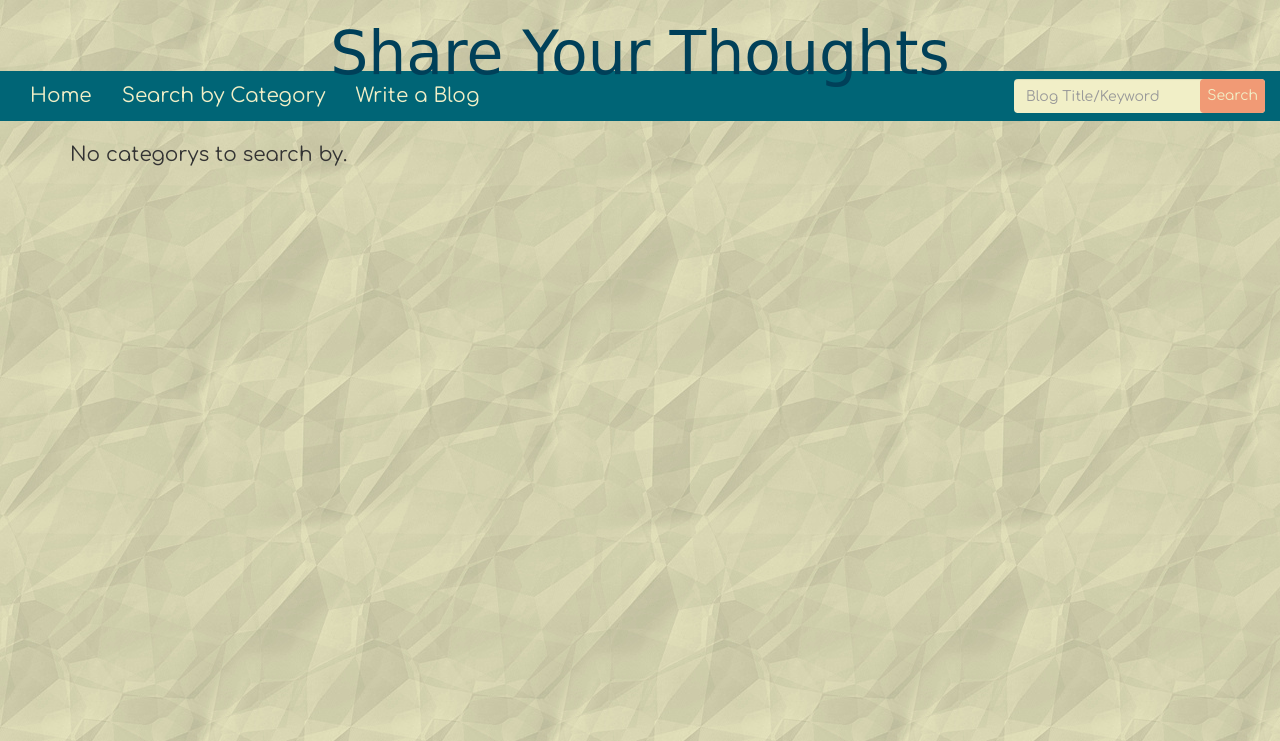
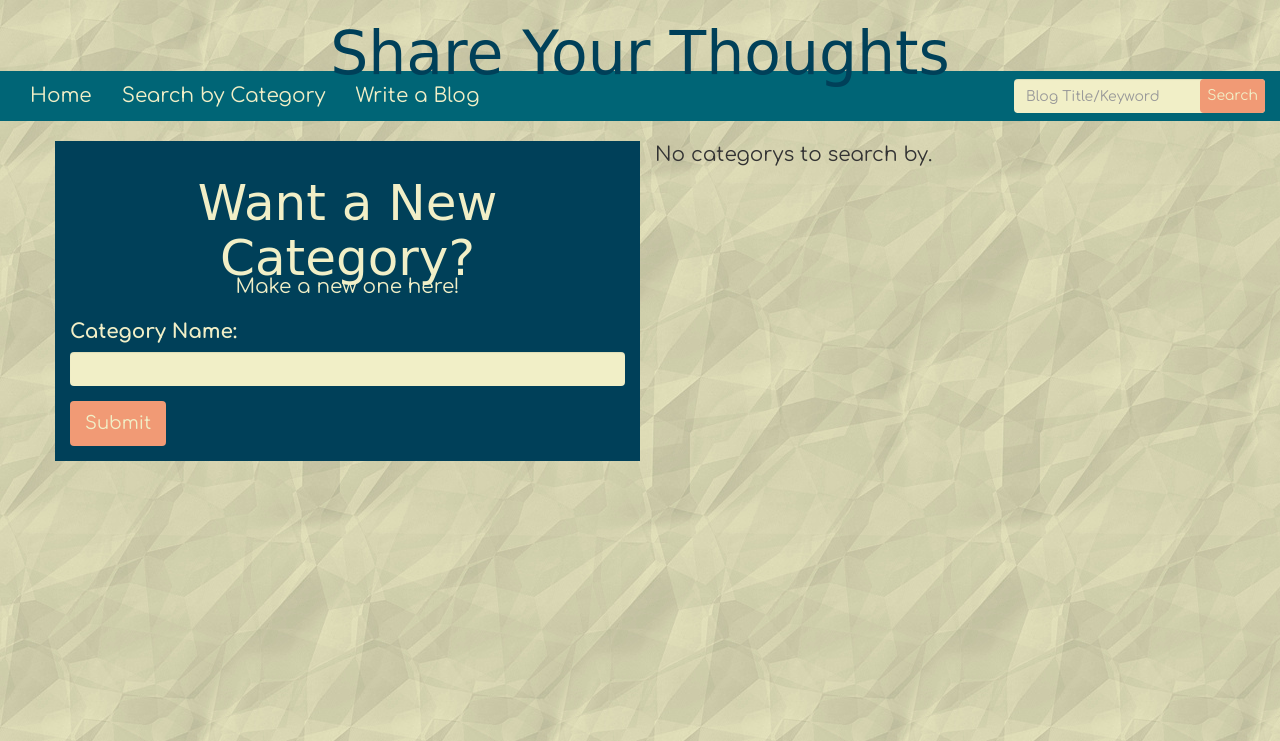
Before and after one commit to celestecarter95/blog, a Django app: page /category/ in a window 1280 px wide. Shown: the top 741 px of the page. Run offline with Django 3.2, Linux system fonts and the light colour scheme; data that the repository does not hold is empty; some libraries are stand-ins or nearby versions; some web fonts are replaced.

Commit message:
Added a make new category form

```diff
--- a/blogapp/static/blogapp/blog.css
+++ b/blogapp/static/blogapp/blog.css
@@ -205,7 +205,7 @@ textarea.form-control {
 }
 
 .category_list {
-	background-color: rgba(241,154,117,1.0);
+	background-color: rgba(0,139,140,1.0);
 	padding: 5px;
 	border-radius: 3px;
 	margin-bottom: 5px;
@@ -218,6 +218,25 @@ textarea.form-control {
 	display: inline;
 }
 
+.form-category {
+	background-color: rgba(0,64,89,1.0);
+	color: rgba(241,239,199,1.0);
+	padding: 15px;
+	margin-bottom: 40px;
+}
+
+.category-title {
+	font-size: 50px;
+	text-align: center;
+	margin-bottom: -10px;
+}
+
+.sub-title {
+	font-size: 20px;
+	text-align: center;
+	margin: 0 0 20px;
+}
+
 input[type=file] {
 	padding-top: 2px;
 }
--- a/blogapp/templates/blogapp/category_list.html
+++ b/blogapp/templates/blogapp/category_list.html
@@ -3,6 +3,19 @@
 {% block 'title' %} Search Blog by Category {% endblock 'title' %}
 {% block 'content' %}
 
+<div class="row">
+
+<form action="{% url 'blogapp:newCategory' %}" method="POST" class="col-lg-6 form form-category" role="form">{% csrf_token %}
+	<h1 class="cursive category-title">Want a New Category?</h1>
+	<h2 class="sub-title">Make a new one here!</h2>
+	<div class="form-group">
+		<label>Category Name:</label>
+			<input type="text" class="form-control" name="category_name" id="id_category">
+	</div>
+    <button type="submit" class="btn btn-category">Submit</button>
+</form>
+
+<div class="col-lg-6">
 {% for category in category_list %}
 	<a href="{% url 'blogapp:detailCategory' category.id %}">
 		<div class="category_list">
@@ -12,5 +25,7 @@
 {% empty %}
 	<p>No categorys to search by.</p>
 {% endfor %}
+</div>
 
+</div>
 {% endblock 'content' %}
--- a/blogapp/urls.py
+++ b/blogapp/urls.py
@@ -3,7 +3,7 @@ from django.conf.urls.static import static
 from django.conf import settings
 
 from . import views
-from models import Comment, Post
+from models import Comment, Post, Category
 
 urlpatterns = [
 	url(r'^$', views.IndexView.as_view(), name='index'),
@@ -13,5 +13,6 @@ urlpatterns = [
 	url(r'^blogging/$', views.PostImageView.as_view(), name='blogging'),
 	#url(r'^blog/$', views.blog, name='blog'),
 	url(r'^category/$', views.CategoryView.as_view(), name='category'),
+	url(r'^category/newCategory$', views.new_category, name='newCategory'),
 	url(r'^category/(?P<pk>[0-9]+)/$', views.DetailCategoryView.as_view(), name='detailCategory'),
 ] + static(settings.MEDIA_URL, document_root=settings.MEDIA_ROOT)
--- a/blogapp/views.py
+++ b/blogapp/views.py
@@ -78,6 +78,16 @@ class PostImageView(generic.FormView):
 	def get_success_url(self):
 		return reverse('blogapp:detail', kwargs={'pk': self.id})
 
+def new_category(request):
+	try:
+		newCategory = Category(category_name = request.POST['category_name'])
+		newCategory.save()
+	except (KeyError, Category.DoesNotExist):
+		# Redisplay the question voting form.
+		return render(request, 'blogapp/category_list.html')
+	else:
+		return HttpResponseRedirect(reverse('blogapp:category'))
+
 #No model view form
 #def blogging(request):
 #	if request.method == 'POST':
```
